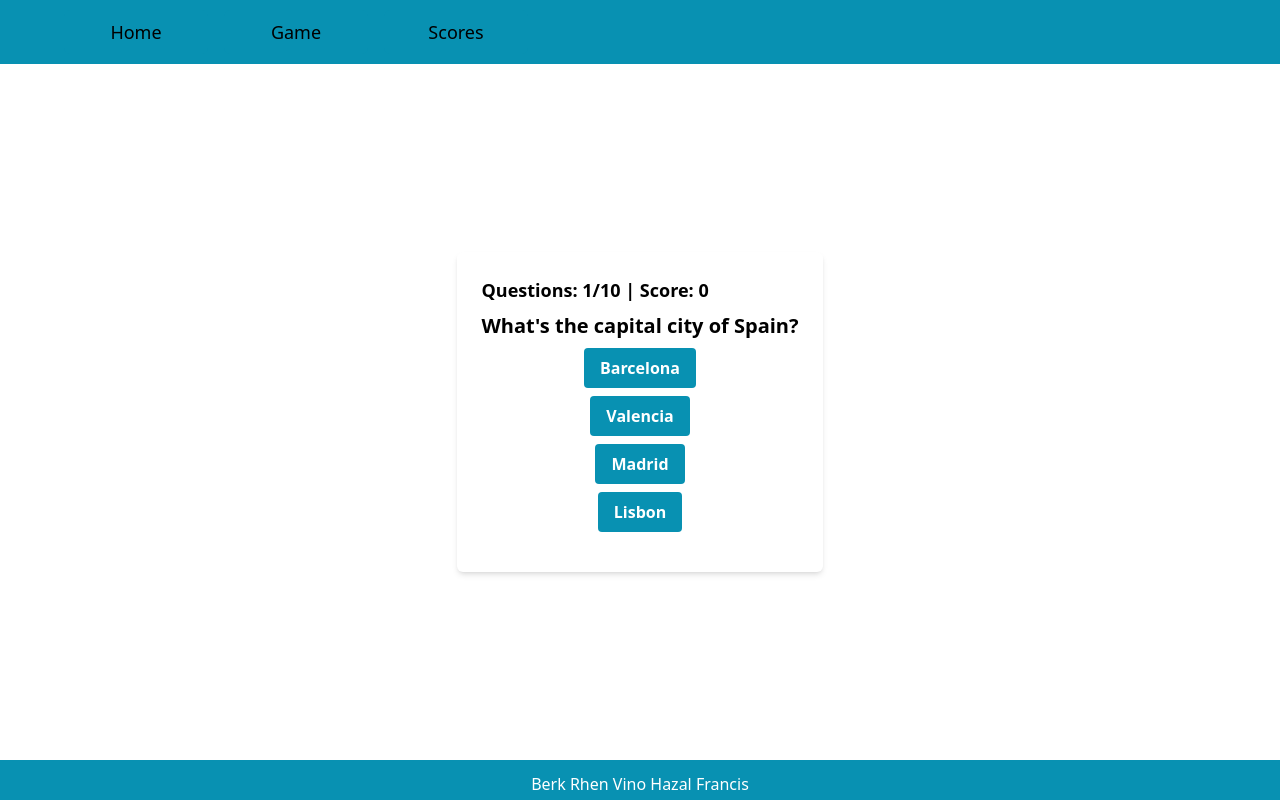
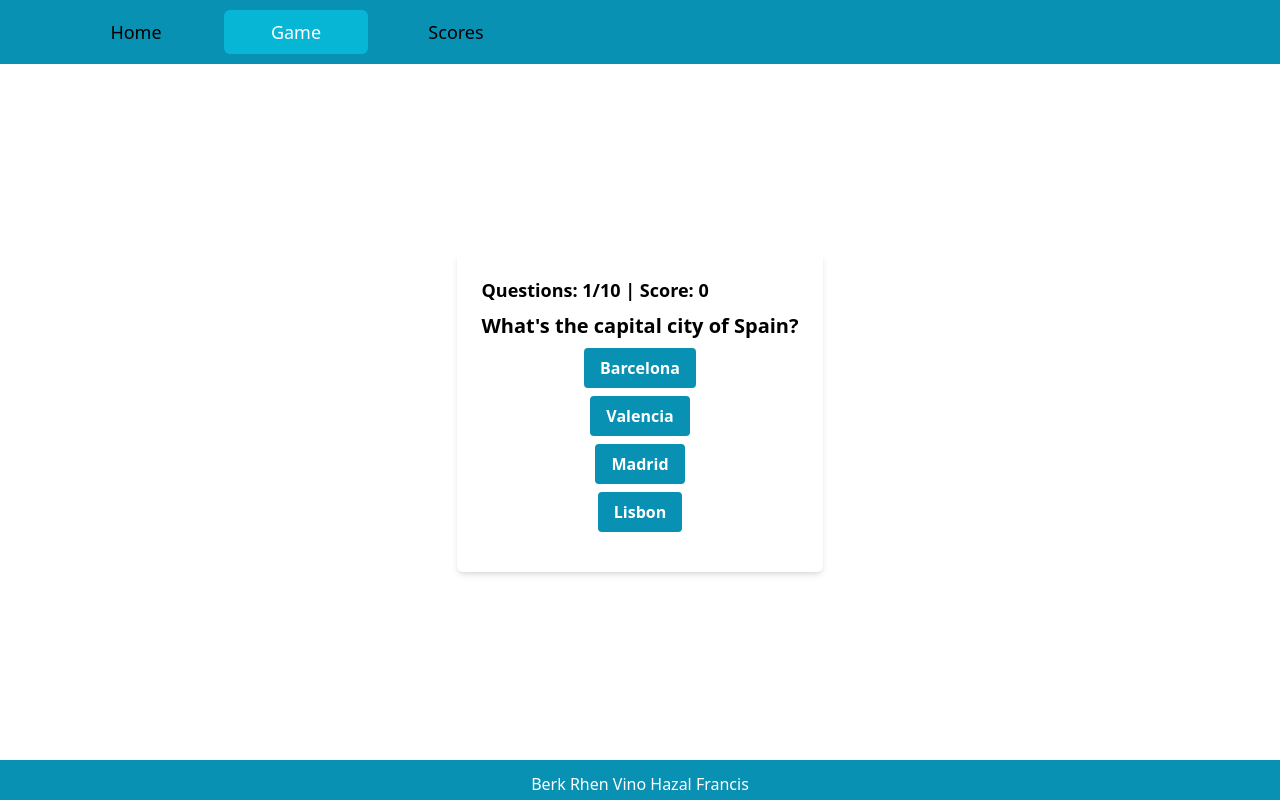
Before and after one commit to mdtoy-dev/Edicatation, a React app: page /game in a window 1280 px wide. Built offline with nearby package versions, Linux system fonts and the light colour scheme; the HTML template or start-up script is replaced by a standard one.

Commit message:
changed paths with lowercase

```diff
--- a/src/components/Navbar.jsx
+++ b/src/components/Navbar.jsx
@@ -4,8 +4,8 @@ import { useLocation } from "react-router-dom"
 
 const navigation = [
   { name: 'Home', href: '/', current: true },
-  { name: 'Game', href: '/Game', current: false },
-  { name: 'Scores', href: '/Score', current: false },
+  { name: 'Game', href: '/game', current: false },
+  { name: 'Scores', href: '/score', current: false },
 ]
 
 function classNames(...classes) {
```
